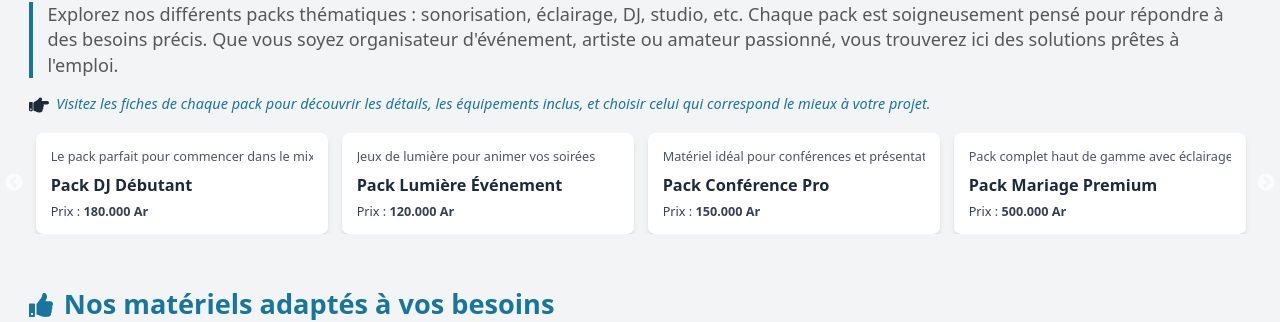
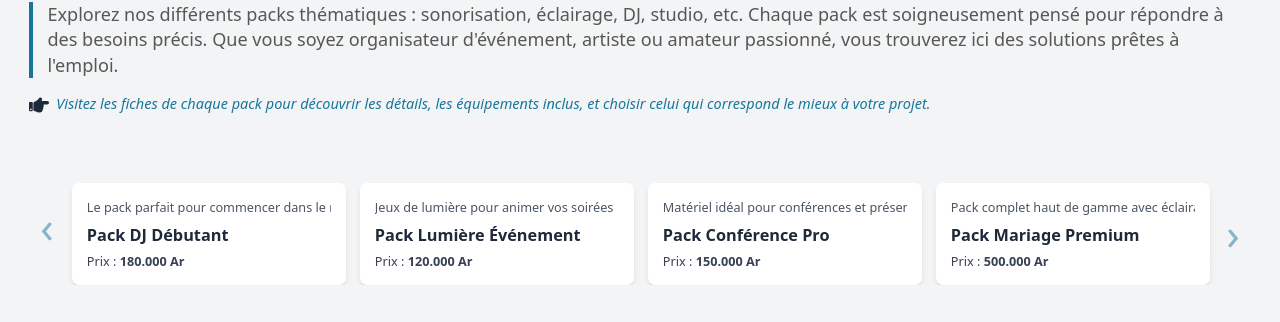
Before and after one commit to Ngitangita/beloyalit-Reservation-Sono, a React (Vite) app: page / in a window 1280 px wide. Shown: the part 486-808 px from the top of the page. Built offline with nearby package versions, Linux system fonts and the light colour scheme; no server answers.

Commit message:
feat: enlèvé la protection de l'admin sur l'espace client

```diff
--- a/src/components/clientHome/Packs.tsx
+++ b/src/components/clientHome/Packs.tsx
@@ -9,6 +9,28 @@ type Props = {
   materiels: (MaterielType & { path: string })[];
   autoScrollIntervalMs?: number;
 };
+
+function NextArrow({ onClick }: { onClick?: () => void }) {
+  return (
+      <div className="w-10 text-center p-2 pt-0 text-5xl text-[#18769C]/50 relative left-full bottom-20
+      bg-[#F3F4F6] hover:bg-[#1E2939] hover:text-[#18769C] rounded cursor-pointer z-10"
+      onClick={onClick}
+    >
+      ›
+    </div>
+  );
+}
+
+function PrevArrow({ onClick }: { onClick?: () => void }) {
+  return (
+     <div className="w-10 text-center p-2 pt-0 text-5xl text-[#18769C]/50 relative right-10 top-20
+      bg-[#F3F4F6] hover:bg-[#1E2939] hover:text-[#18769C] rounded cursor-pointer z-10"
+      onClick={onClick}
+    >
+      ‹
+    </div>
+  );
+}
 
 export default function Packs({
   materiels,
@@ -37,16 +59,8 @@ export default function Packs({
         },
       },
     ],
-    nextArrow: (
-      <div className="text-4xl sm:text-5xl p-1 sm:p-2 text-[#18769C]/50 bg-[#F3F4F6] hover:bg-[#1E2939] hover:text-[#18769C] rounded-full cursor-pointer z-10">
-        ›
-      </div>
-    ),
-    prevArrow: (
-      <div className="text-4xl sm:text-5xl p-1 sm:p-2 text-[#18769C]/50 bg-[#F3F4F6] hover:bg-[#1E2939] hover:text-[#18769C] rounded-full cursor-pointer z-10">
-        ‹
-      </div>
-    ),
+    nextArrow: <NextArrow />,
+    prevArrow: <PrevArrow />,
   };
 
   return (
@@ -70,7 +84,7 @@ export default function Packs({
         </p>
       </div>
 
-      <div className="relative pt-5 pb-5">
+      <div className="relative pt-5 pb-5 pr-10 pl-10">
         <Slider {...settings}>
           {materiels.map((m) => (
             <div key={m.id} className="px-2">
--- a/src/pages/not-found/ProtectedClient.tsx
+++ b/src/pages/not-found/ProtectedClient.tsx
@@ -9,9 +9,6 @@ export default function ProtectedClient() {
     return <Navigate to="/sign-in" replace />;
   }
 
-  if (user?.role === "admin") {
-    return <Navigate to="/forbidden" replace />;
-  }
 
   return <Outlet />;
 }
```
Also changed, not shown: 1 other file (tests, documents, lock files or other folders).
